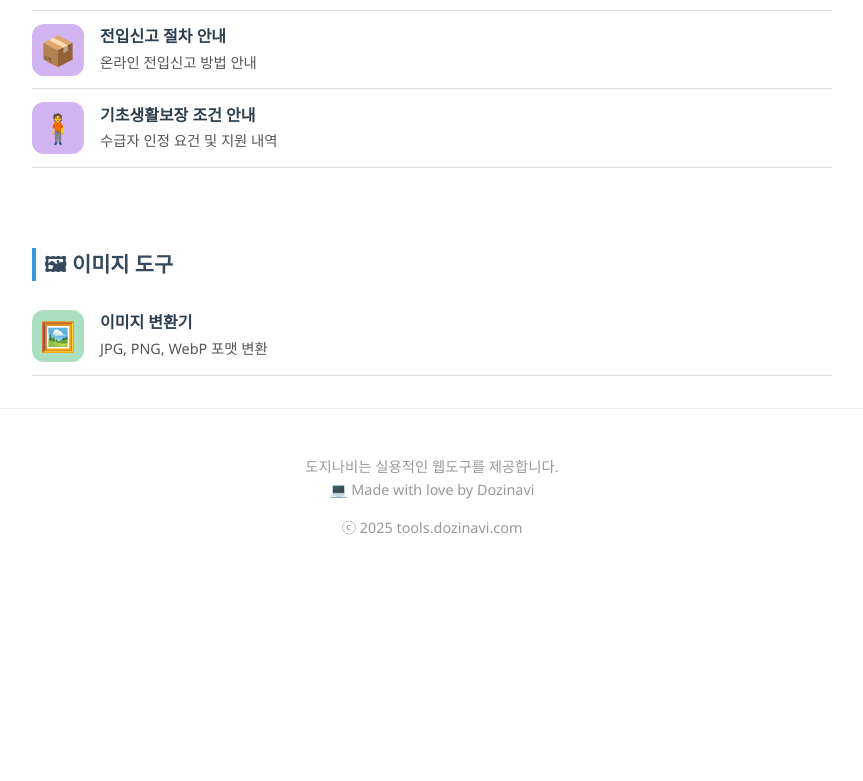
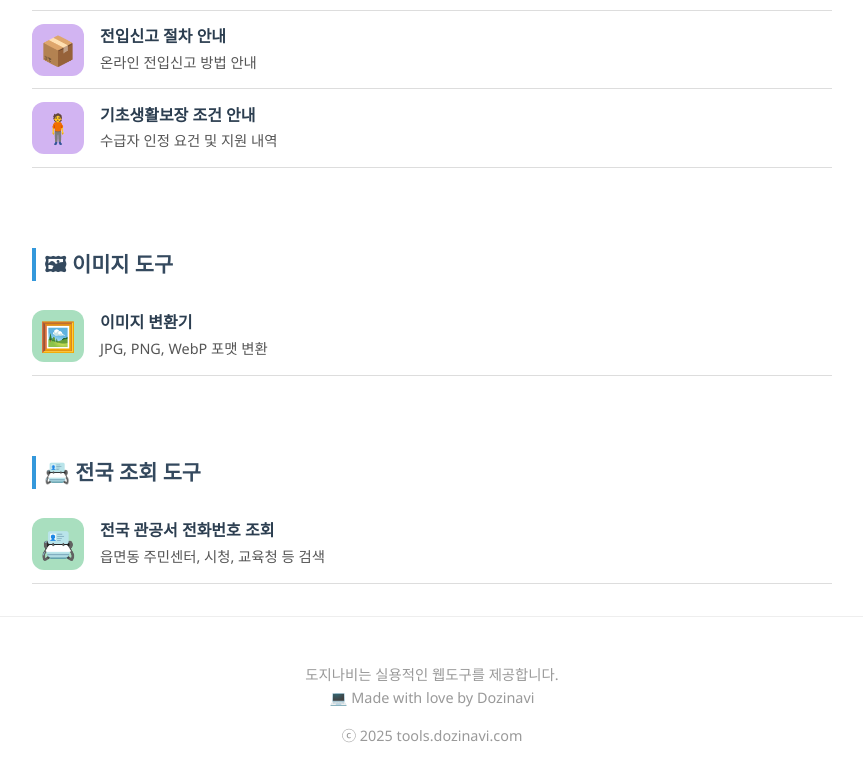
Before and after one commit to jongjin930/tools.dozinavi.com, a plain HTML site: page tools/index.html in a window 1280 px wide. Shown: the part 1983-2764 px from the top of the page, without its empty margins (208-1071 px from the left). Before the commit the page ends 2568 px from the top, so only its background shows below. Drawn offline with Linux system fonts and the light colour scheme.

Commit message:
Add files via upload

```diff
--- a/tools/index.html
+++ b/tools/index.html
@@ -326,6 +326,22 @@
       </li>
     </ul>
   </section>
+
+  <section class="category">
+  <div class="category-title">📇 전국 조회 도구</div>
+  <ul class="tool-list">
+    <li class="tool-item">
+      <a href="/org-contacts/">
+        <div class="tool-icon category-tools">📇</div>
+        <div class="tool-text">
+          <strong>전국 관공서 전화번호 조회</strong><br>
+          <span>읍면동 주민센터, 시청, 교육청 등 검색</span>
+        </div>
+      </a>
+    </li>
+  </ul>
+</section>
+
 </main>
 
 <footer>
```
